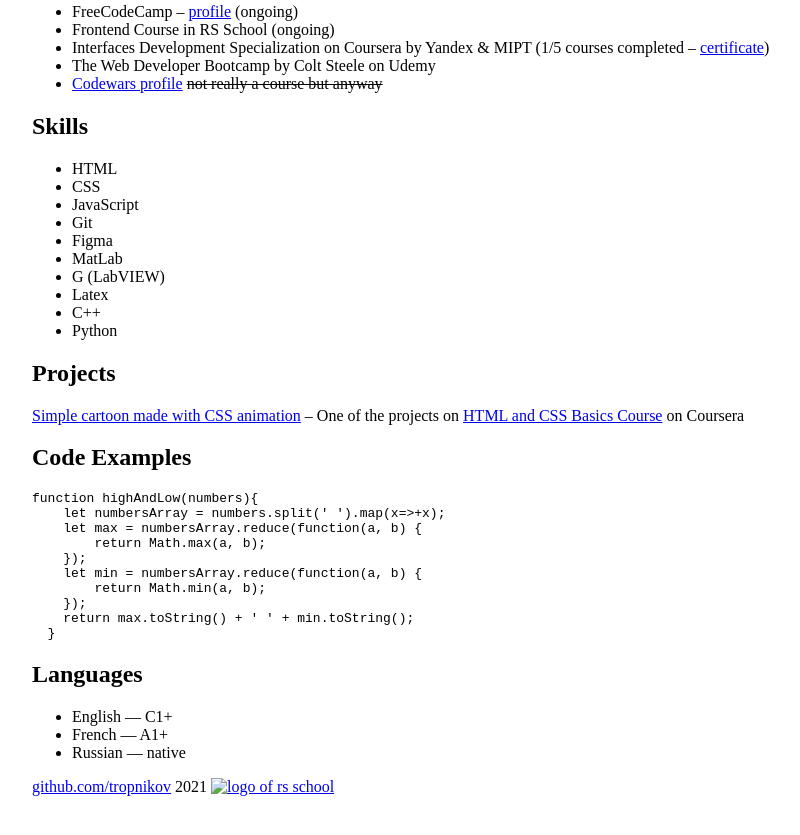
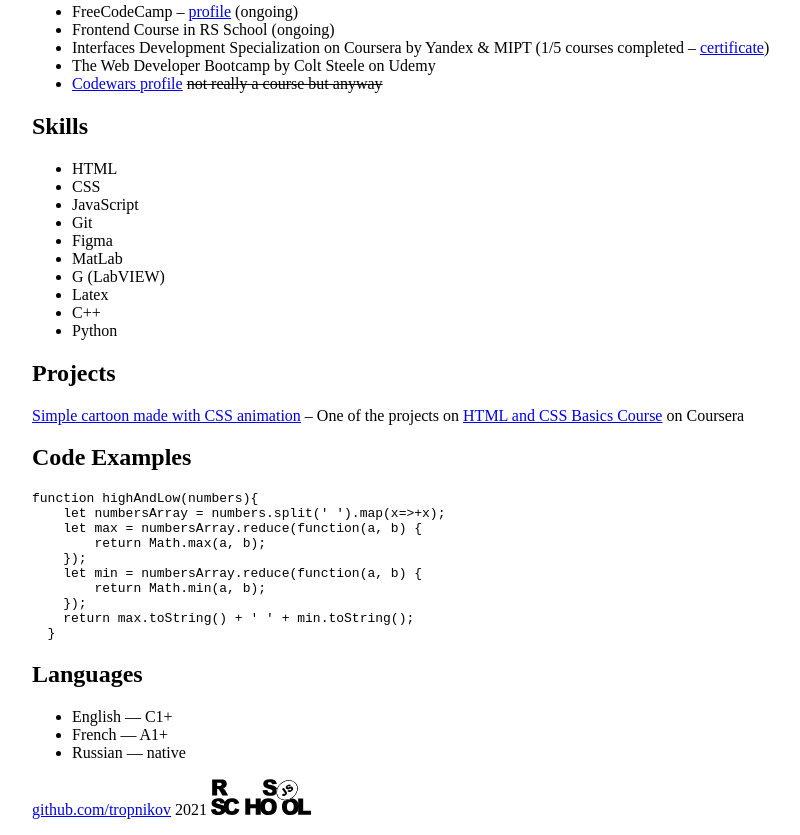
Before and after one commit to tropnikov/rsschool-cv, a plain HTML site: page index.html in a window 1280 px wide. Shown: the part 1102-1937 px from the top of the page, without its empty margins (158-958 px from the left). Before the commit the page ends 1914 px from the top, so only its background shows below. Drawn offline with Linux system fonts and the light colour scheme; the site is published under a folder, as on GitHub Pages, so addresses that start at the root find nothing.

Commit message:
fix: fix logo location

```diff
--- a/index.html
+++ b/index.html
@@ -190,7 +190,7 @@ function highAndLow(numbers){
         <p>
           <a href="https://github.com/tropnikov">github.com/tropnikov</a>
           2021
-          <a href="https://rs.school/js/"><img src="/rs_school_js.svg" alt="logo of rs school"></a>
+          <a href="https://rs.school/js/"><img src="./rs_school_js.svg" alt="logo of rs school"></a>
         </p>
               </footer>
     </main>
```
